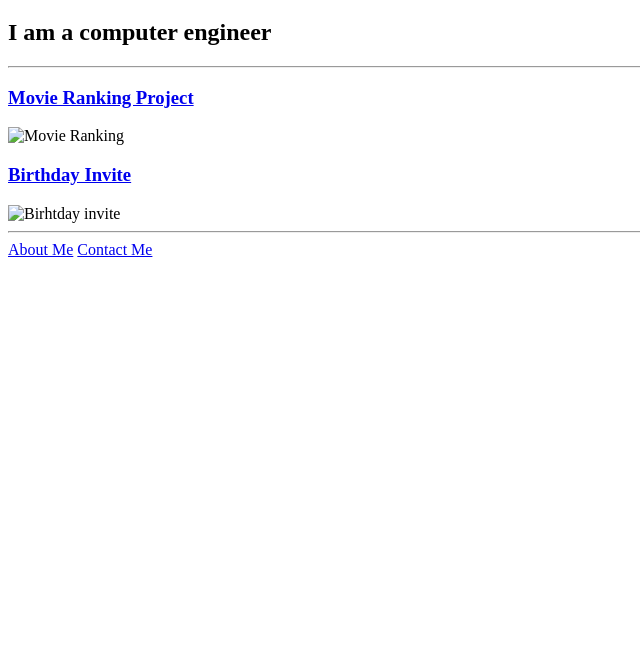
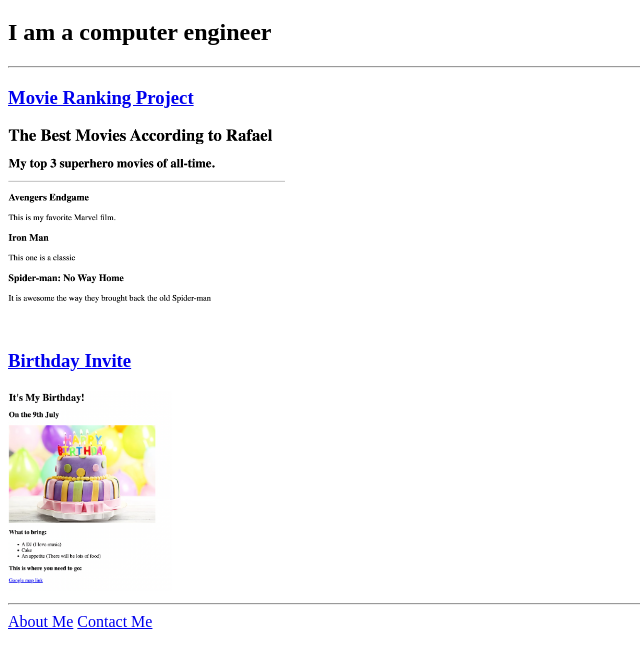
Before and after one commit to rafamatheusg/html-portfolio, a plain HTML site: page index.html in a window 1280 px wide. Shown: the part 61-726 px from the top of the page, without its empty margins (0-640 px from the left). Drawn offline with Linux system fonts and the light colour scheme.

Commit message:
Update index.html

```diff
--- a/index.html
+++ b/index.html
@@ -11,9 +11,9 @@
     <h2>I am a computer engineer</h2>
     <hr/>
     <h3><a href="./public/movie-ranking.html">Movie Ranking Project</a></h3>
-    <img src="../4.3 HTML Porfolio Project/assets/images/Movies.png"  height="200" alt="Movie Ranking"/>
+    <img src="./assets/images/Movies.png"  height="200" alt="Movie Ranking"/>
     <h3><a href="./public/birthday-invite.html"> Birthday Invite</a></h3>
-    <img src="../4.3 HTML Porfolio Project/assets/images/birthday.png" height="200" alt="Birhtday invite"/>
+    <img src="./assets/images/birthday.png" height="200" alt="Birhtday invite"/>
     <hr/>
     <a href="./public/about.html">About Me</a>
     <a href="./public/contact.html">Contact Me</a>
```
